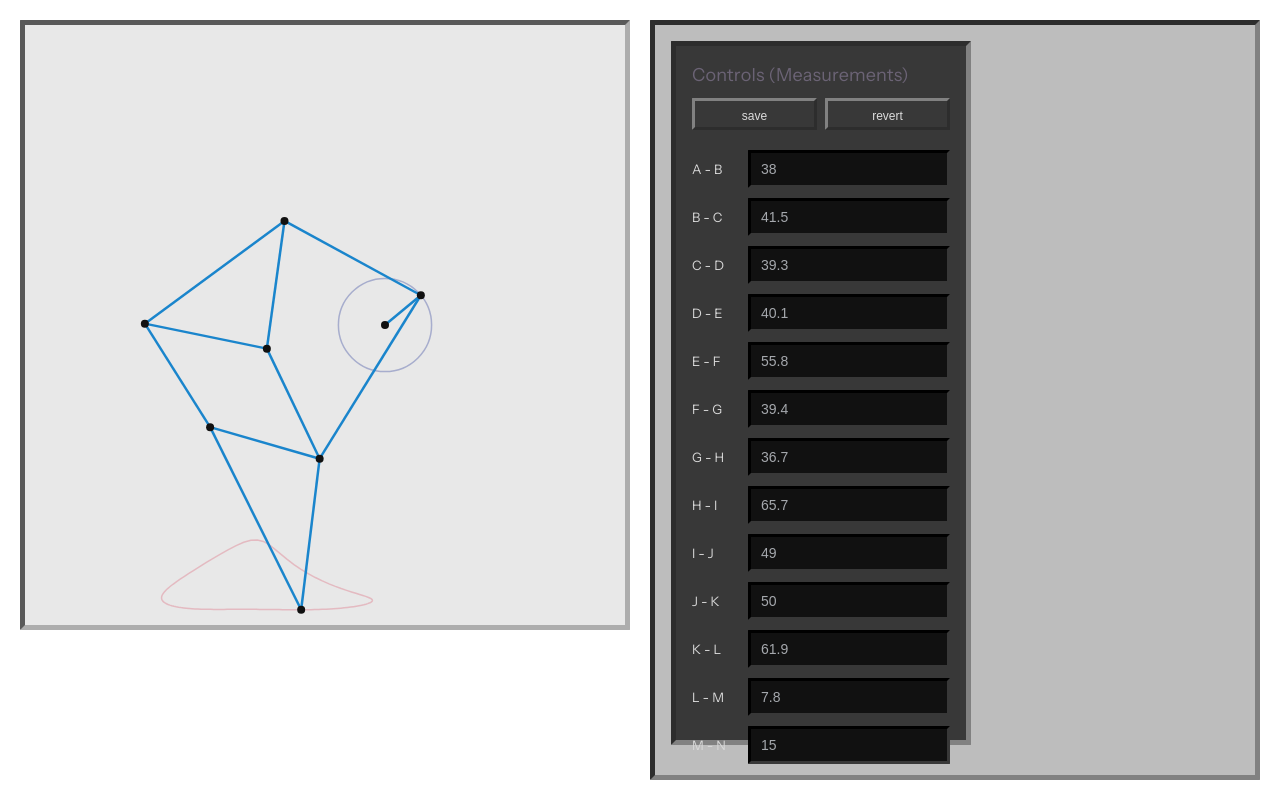
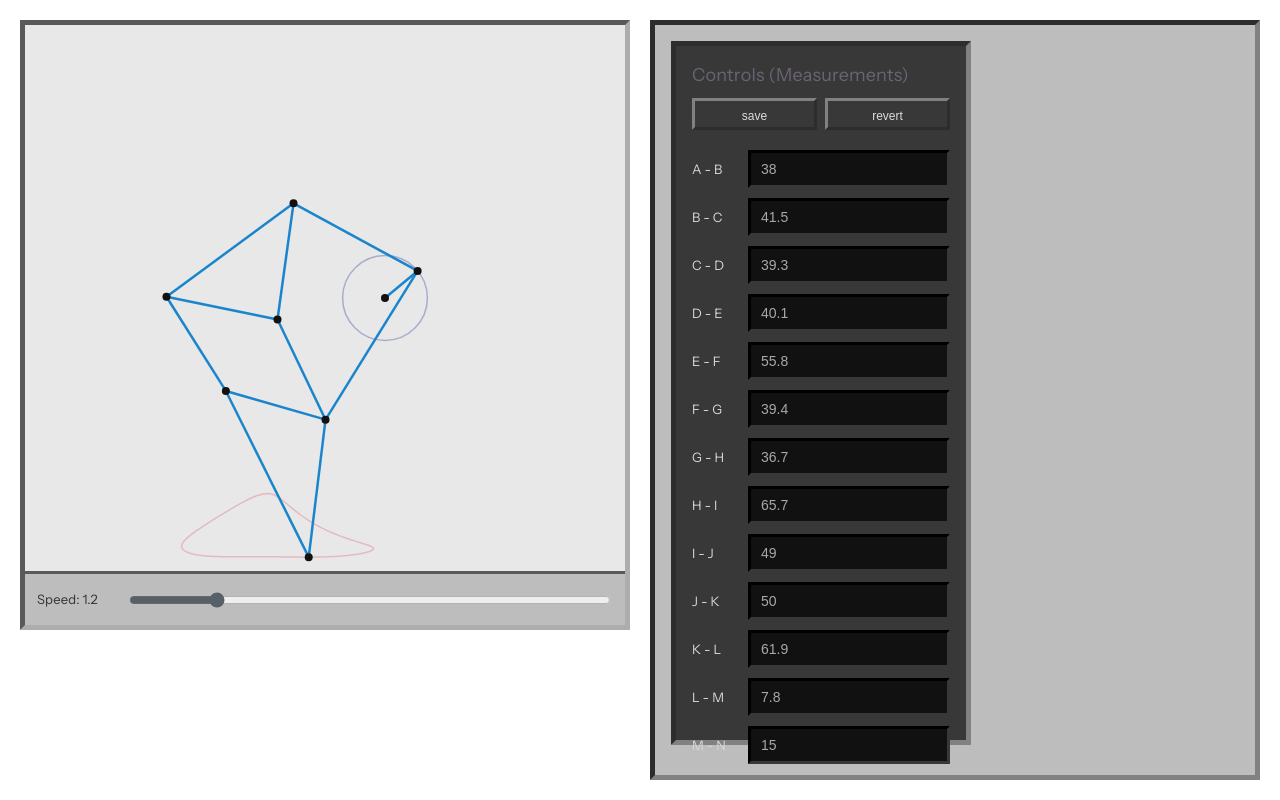
Before and after one commit to siddharthan-pradeep07/Strandbeest-simulator, a React (Vite) app: page / in a window 1280 px wide. Built offline with nearby package versions, Linux system fonts and the light colour scheme.

Commit message:
Added speed control (toggle slider)

```diff
--- a/src/App.jsx
+++ b/src/App.jsx
@@ -194,11 +194,16 @@ function make_transform(lengths, canvas_width, canvas_height)
   return to_screen;
 }
 
-function PreviewCanvas({ lengths })
+function PreviewCanvas({ lengths, speed })
 {
   const canvas_ref   = useRef(null);
   const lengths_ref  = useRef(lengths);
   const angle_ref    = useRef(0);
+  const speed_ref    = useRef(speed);
+
+  useEffect(() => {
+    speed_ref.current = speed;
+  }, [speed]);
 
   useEffect(() => {
     lengths_ref.current = lengths;
@@ -238,7 +243,7 @@ function PreviewCanvas({ lengths })
 
       if (current_lengths)
       {
-        angle_ref.current += dt * 1.2;
+        angle_ref.current += dt * speed_ref.current;
 
         const points = solve_leg(angle_ref.current, current_lengths);
 
@@ -280,6 +285,7 @@ export default function App()
 {
   const input_refs = useRef([]);
   const [lengths, set_lengths] = useState(create_default_lengths);
+  const [speed, set_speed] = useState(1.2);
 
   function handle_revert()
   {
@@ -310,7 +316,21 @@ export default function App()
   return (
     <div style={page_style}>
       <div style={panel_style}>
-        <PreviewCanvas lengths={lengths} />
+        <PreviewCanvas lengths={lengths} speed={speed} />
+        <div style={speed_panel_style}>
+          <span style={speed_label_style}>
+            Speed: {speed.toFixed(1)}
+          </span>
+          <input
+          type="range"
+          min="0"
+          max="7"
+          step="0.1"
+          value={speed}
+          onChange={(event) => set_speed(Number(event.target.value))}
+          style={slide_bar_styles}
+          />
+        </div>
       </div>
       <div style={right_panel_style}>
         <div style={inputs_panel_style}>
@@ -396,13 +416,16 @@ const panel_style =
   border: '5px inset #adadad',
   background: '#e8e8e8',
   borderRadius: '1px',
+  display: 'flex',
+  flexDirection: 'column',
 };
 
 const preview_canvas_style =
 {
   display: 'block',
   width: '120%',
-  height: '100%',
+  // height: '100%',
+  flex: 1,
 };
 
 const right_panel_style =
@@ -480,3 +503,29 @@ const input_style =
   fontSize: '14px',
   minWidth: 0,
 };
+
+const speed_panel_style =
+{
+  height: '54px',
+  borderTop: '3px inset #adadad',
+  background: '#bdbdbd',
+  display: 'flex',
+  alignItems: 'center',
+  gap: '10px',
+  padding: '6px 12px',
+  boxSizing: 'border-box',
+};
+
+const speed_label_style =
+{
+  color: '#333333',
+  fontSize: '13px',
+  width: '80px',
+};
+
+const slide_bar_styles =
+{
+  flex: 1,
+  accentColor: '#576066',
+  cursor: 'pointer',
+};
```
